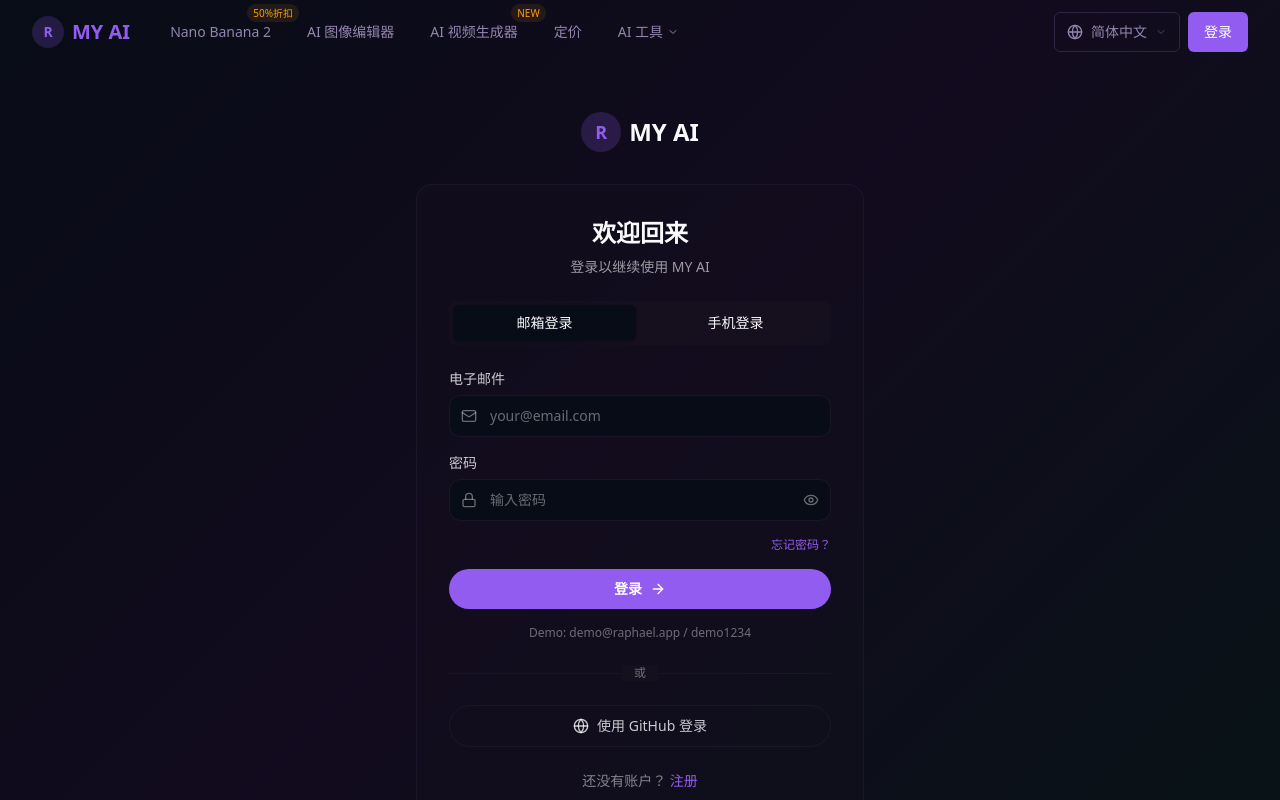
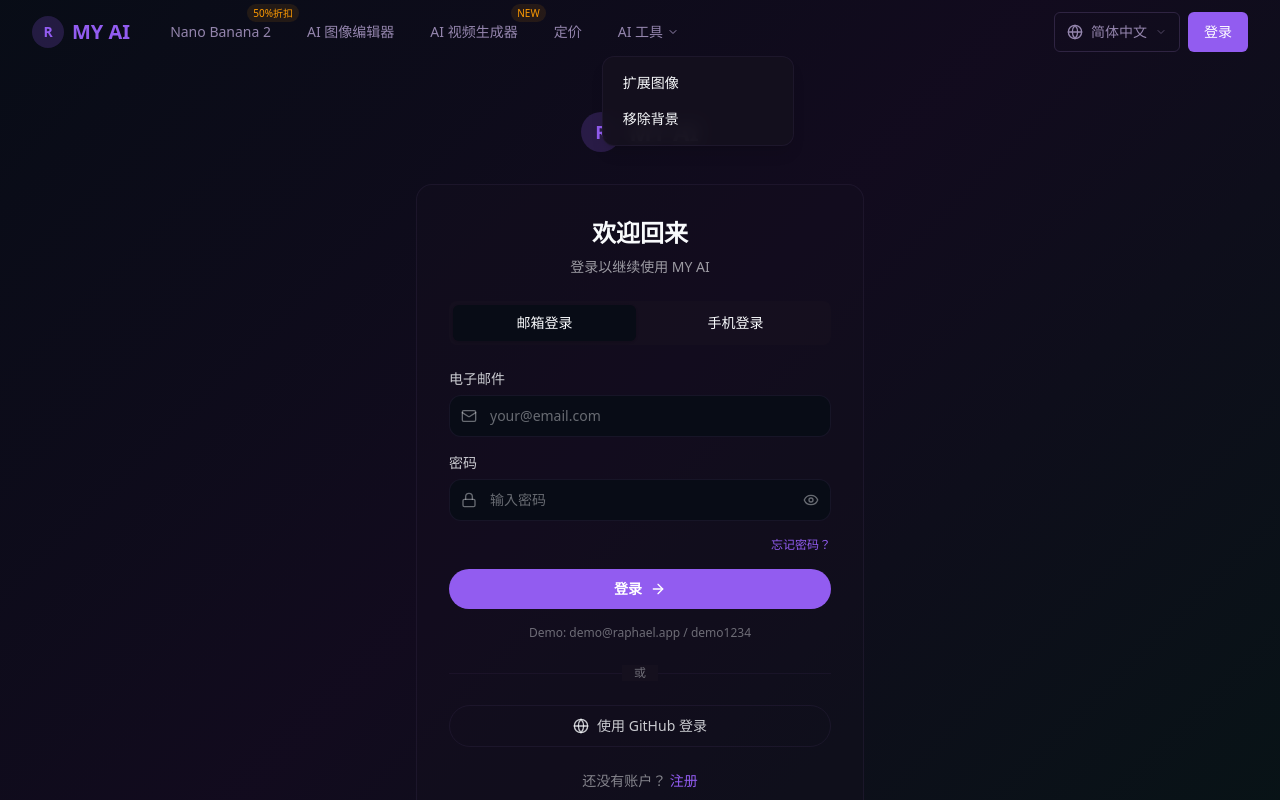
Before and after one commit to liken00/raphael-clone, a Next.js app: page /en/login in a window 1280 px wide. Both pictures are taken after a click on the button "AI 工具". Shown: the top 800 px of the page. Built offline with nearby package versions, Linux system fonts and the light colour scheme.

Commit message:
fix: 修复3个问题

```diff
--- a/src/components/layout/Navbar.tsx
+++ b/src/components/layout/Navbar.tsx
@@ -27,16 +27,20 @@
 export default function Navbar() {
   const [mobileOpen, setMobileOpen] = useState(false);
   const [userMenuOpen, setUserMenuOpen] = useState(false);
+  const [aiMenuOpen, setAiMenuOpen] = useState(false);
   const { user, isAuthenticated, isLoading, tierConfig } = useAuth();
 
-  // Close user menu when clicking outside
+  // Close menus when clicking outside
   useEffect(() => {
-    const handleClick = () => setUserMenuOpen(false);
-    if (userMenuOpen) {
+    const handleClick = () => {
+      setUserMenuOpen(false);
+      setAiMenuOpen(false);
+    };
+    if (userMenuOpen || aiMenuOpen) {
       document.addEventListener("click", handleClick);
       return () => document.removeEventListener("click", handleClick);
     }
-  }, [userMenuOpen]);
+  }, [userMenuOpen, aiMenuOpen]);
 
   // Handle auth callback redirect with user data
   useEffect(() => {
@@ -75,10 +79,30 @@
                 <div key={i} className="relative group">
                   {"children" in item ? (
                     <>
-                      <button className="text-muted-foreground hover:text-accent-foreground inline-flex items-center gap-1 h-10 px-4 py-2 text-sm font-medium rounded-md transition-colors">
+                      <button
+                        onClick={(e) => {
+                          e.stopPropagation();
+                          setAiMenuOpen(!aiMenuOpen);
+                        }}
+                        className="text-muted-foreground hover:text-accent-foreground inline-flex items-center gap-1 h-10 px-4 py-2 text-sm font-medium rounded-md transition-colors"
+                      >
                         <span>{item.title}</span>
                         <ChevronDown className="h-3 w-3" />
                       </button>
+                      {aiMenuOpen && (
+                        <div className="absolute left-0 top-full mt-1 w-48 rounded-xl border border-border/40 bg-card/95 backdrop-blur-sm shadow-lg p-2 z-50">
+                          {"children" in item && item.children.map((child, j) => (
+                            <Link
+                              key={j}
+                              href={child.href}
+                              onClick={() => setAiMenuOpen(false)}
+                              className="flex items-center px-3 py-2 text-sm rounded-lg hover:bg-accent transition-colors"
+                            >
+                              {child.title}
+                            </Link>
+                          ))}
+                        </div>
+                      )}
                     </>
                   ) : (
                     <Link
```
